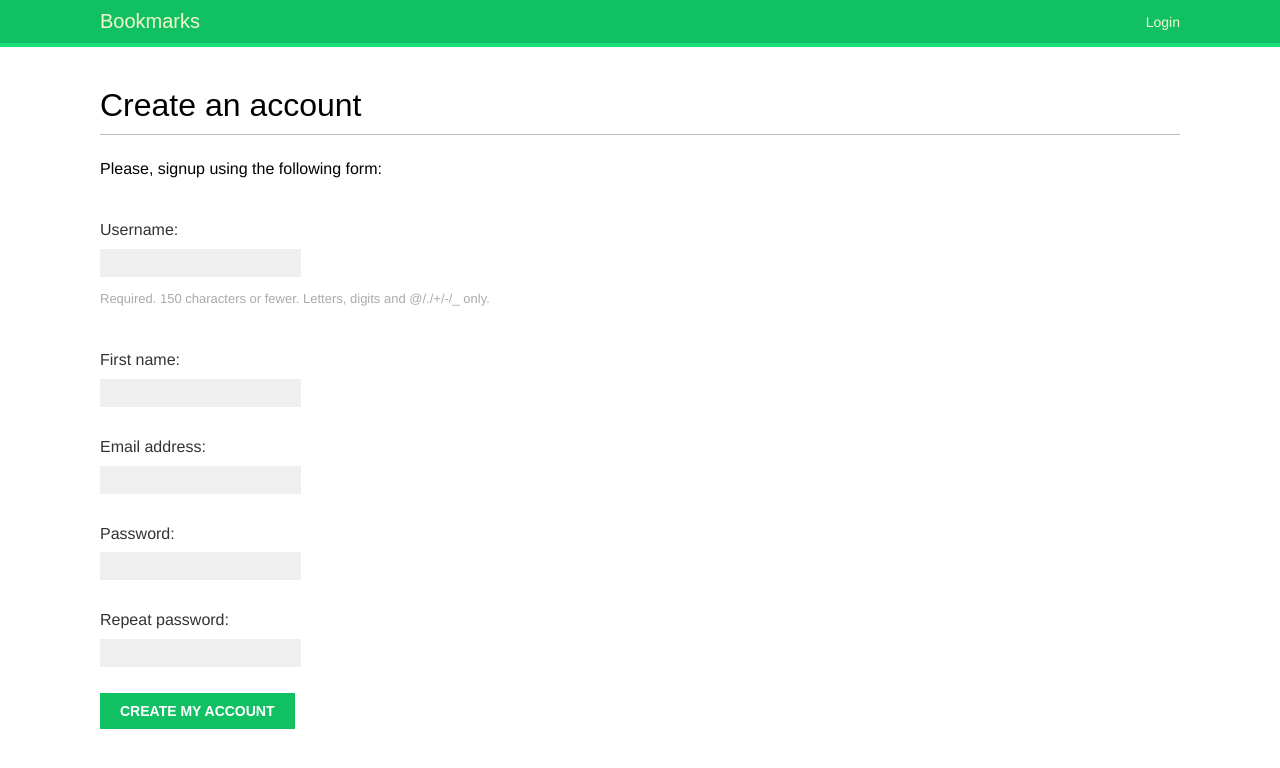
After one commit to musq/django-by-example, a Django app: page /account/register/ in a window 1280 px wide. The commit adds this page. Shown: the top 768 px of the page. Run offline with Django 3.2, Linux system fonts and the light colour scheme; some web fonts are replaced.

Commit message:
feat(bm): Add signup views

```diff
--- a/bookmarks/account/forms.py
+++ b/bookmarks/account/forms.py
@@ -1,5 +1,22 @@
 from django import forms
+from django.contrib.auth.models import User
 
 class LoginForm(forms.Form):
     username = forms.CharField()
     password = forms.CharField(widget=forms.PasswordInput)
+
+class UserRegistrationForm(forms.ModelForm):
+    password = forms.CharField(label='Password',
+                               widget=forms.PasswordInput)
+    password2 = forms.CharField(label='Repeat password',
+                                widget=forms.PasswordInput)
+
+    class Meta:
+        model = User
+        fields = ('username', 'first_name', 'email')
+
+    def clean_password2(self):
+        cd = self.cleaned_data
+        if cd['password'] != cd['password2']:
+            raise forms.ValidationError("Passwords don't match")
+        return cd['password2']
--- /dev/null
+++ b/bookmarks/account/templates/account/register.html
@@ -0,0 +1,13 @@
+{% extends "base.html" %}
+
+{% block title %}Create an account{% endblock %}
+
+{% block content %}
+  <h1>Create an account</h1>
+  <p>Please, signup using the following form:</p>
+  <form method="post">
+    {{ user_form.as_p }}
+    {% csrf_token %}
+    <p><input type="submit" value="Create my account"></p>
+  </form>
+{% endblock %}
--- a/bookmarks/account/templates/registration/login.html
+++ b/bookmarks/account/templates/registration/login.html
@@ -10,7 +10,8 @@
       Please try again.
     </p>
   {% else %}
-    <p>Please, use the following form to log-in:</p>
+    <p>Please, use the following form to log-in. If you don't have an
+        account <a href="{% url "register" %}">register here</a></p>
   {% endif %}
   <div class="login-form">
     <form action="{% url 'login' %}" method="post">
--- a/bookmarks/account/urls.py
+++ b/bookmarks/account/urls.py
@@ -30,4 +30,6 @@ urlpatterns = [
     path('reset/done/',
          auth_views.PasswordResetCompleteView.as_view(),
          name='password_reset_complete'),
+
+    path('register/', views.register, name='register'),
 ]
--- a/bookmarks/account/views.py
+++ b/bookmarks/account/views.py
@@ -2,7 +2,7 @@ from django.http import HttpResponse
 from django.shortcuts import render
 from django.contrib.auth import authenticate, login
 from django.contrib.auth.decorators import login_required
-from .forms import LoginForm
+from .forms import LoginForm, UserRegistrationForm
 
 def user_login(request):
     if request.method == 'POST':
@@ -27,3 +27,18 @@ def user_login(request):
 def dashboard(request):
     return render(request, 'account/dashboard.html',
         {'section': 'dashboard'})
+
+def register(request):
+    if request.method == 'POST':
+        user_form = UserRegistrationForm(request.POST)
+        if user_form.is_valid():
+            # Don't commit yet, we have to set password
+            new_user = user_form.save(commit=False)
+            new_user.set_password(user_form.cleaned_data['password'])
+            new_user.save()
+            return render(request, 'account/register_done.html',
+                          {'new_user': new_user})
+    else:
+        user_form = UserRegistrationForm()
+    return render(request, 'account/register.html',
+                  {'user_form': user_form})
```
Also changed, not shown: bookmarks/account/templates/account/register_done.html (added, +9 -0 lines).
